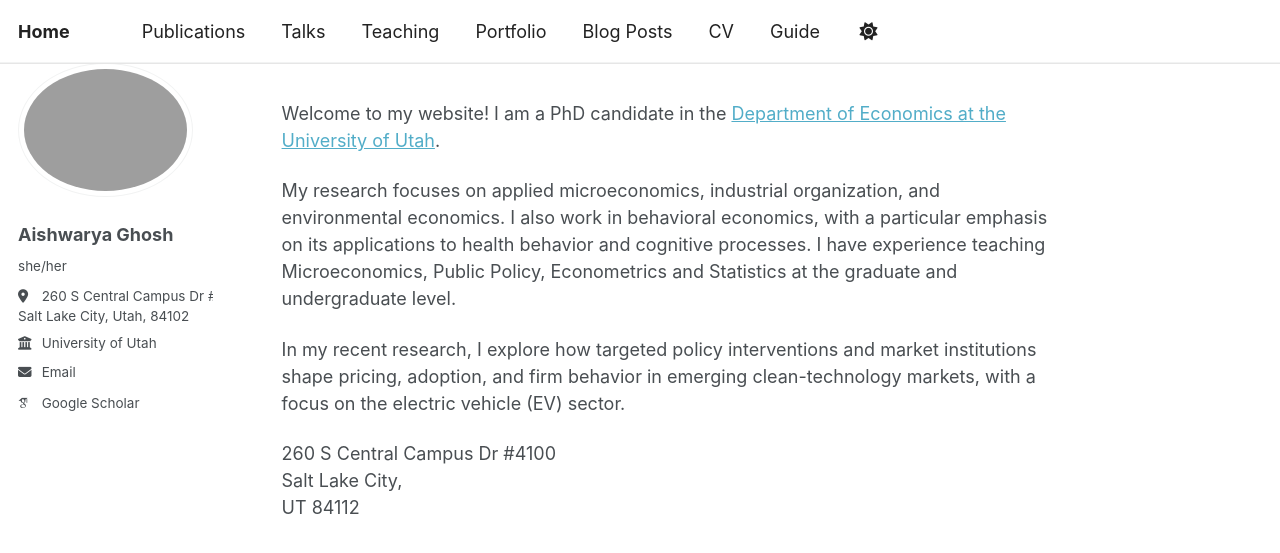
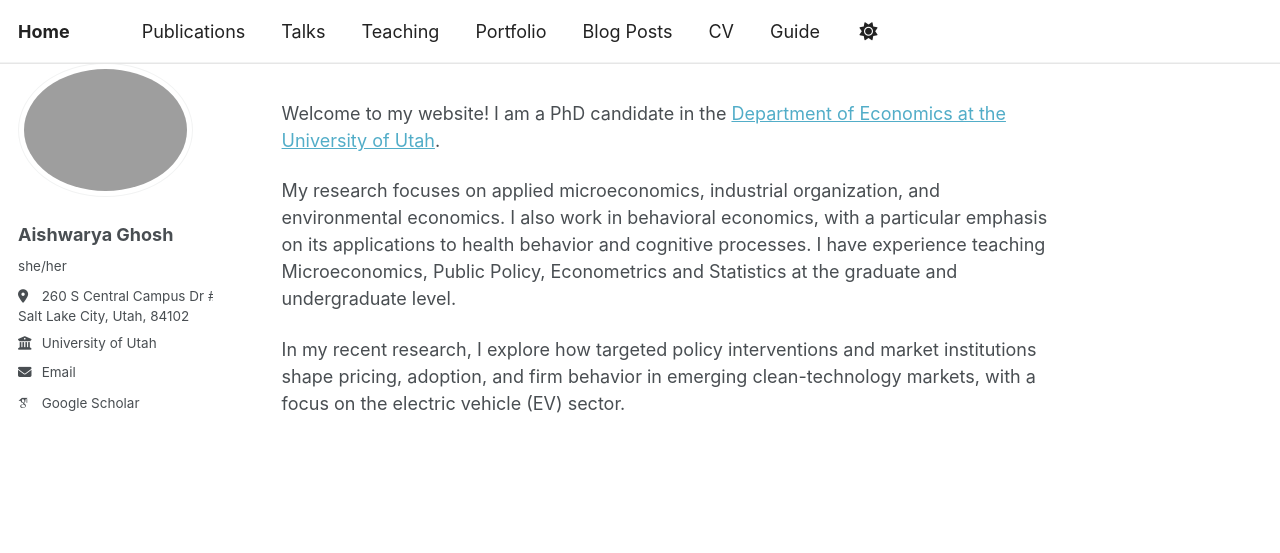
Before and after one commit to ghoshash1/ghoshash1.github.io, a Jekyll site: the page built from index.md, in a window 1280 px wide. Shown: the top 553 px of the page. Built offline with Jekyll 4.4.1, drawn with Linux system fonts in a browser that asks for light colours; some web fonts are replaced; our own code applies the rules of GitHub Pages for plain Markdown files.

Commit message:
Update index.md

```diff
--- a/index.md
+++ b/index.md
@@ -4,8 +4,3 @@ I am a PhD candidate in the [Department of Economics at the University of Utah](
 My research focuses on applied microeconomics, industrial organization, and environmental economics. I also work in behavioral economics, with a particular emphasis on its applications to health behavior and cognitive processes. I have experience teaching Microeconomics, Public Policy, Econometrics and Statistics at the graduate and undergraduate level.
 
 In my recent research, I explore how targeted policy interventions and market institutions shape pricing, adoption, and firm behavior in emerging clean-technology markets, with a focus on the electric vehicle (EV) sector.
-
-
-260 S Central Campus Dr #4100 <br>
-Salt Lake City,<br>
-UT 84112
```
